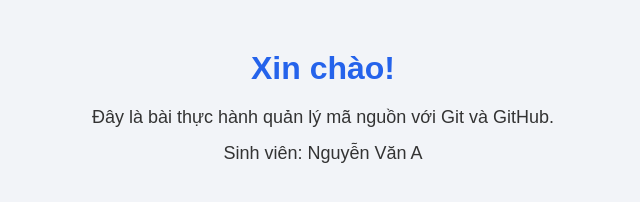
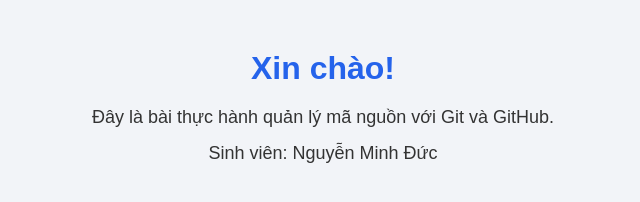
Before and after one commit to NguyenMinhDuc1822040081/ThucHangGit_1822040081, a plain HTML site: page index.html in a window 1280 px wide. Shown: the full height of the page, 317-957 px from the left. Drawn offline with Linux system fonts and the light colour scheme.

Commit message:
Update index.html

```diff
--- a/index.html
+++ b/index.html
@@ -9,6 +9,6 @@
 <body>
     <h1>Xin chào!</h1>
     <p>Đây là bài thực hành quản lý mã nguồn với Git và GitHub.</p>
-    <p>Sinh viên: Nguyễn Văn A</p>
+    <p>Sinh viên: Nguyễn Minh Đức</p>
 </body>
 </html>
```
